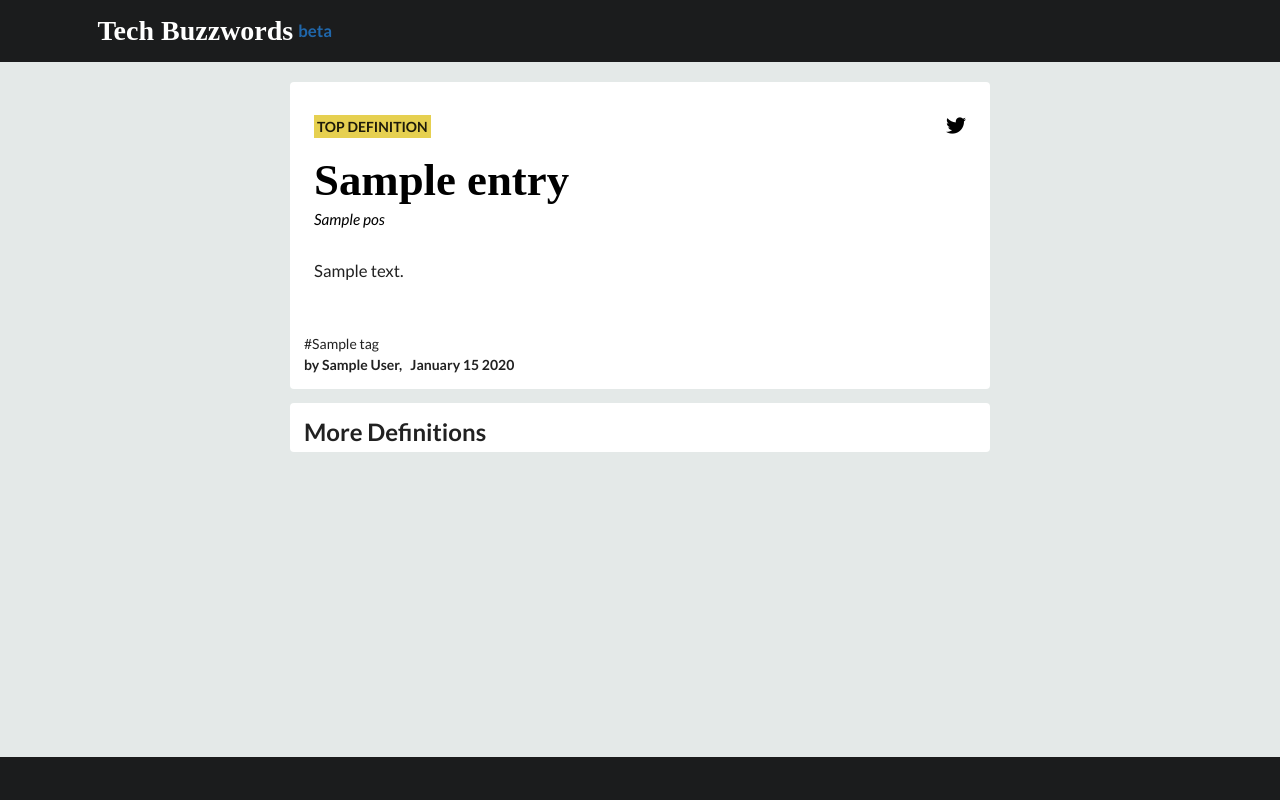
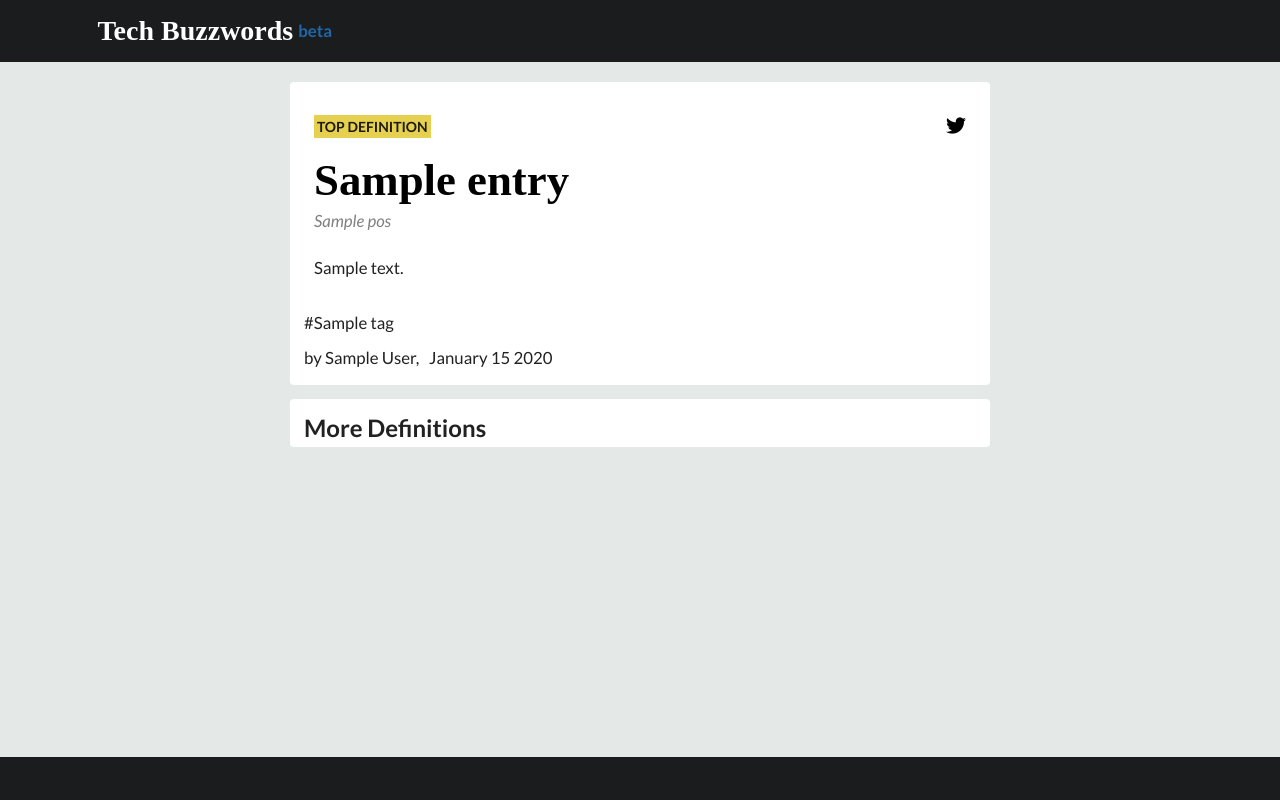
Before and after one commit to ericagreeene/tech-dict, a Flask app: template templates/entry.html in a window 1280 px wide. Run offline with Flask 2, Linux system fonts and the light colour scheme; the template is opened without the code that fills it: most values are stand-ins (such as "Sample title", 1, 10 or a date in 2020); some libraries are stand-ins or nearby versions; some web fonts are replaced.

Commit message:
Styling updates

```diff
--- a/static/style.css
+++ b/static/style.css
@@ -17,7 +17,7 @@
 
 .entry-body {
     overflow: hidden;
-    margin: 30px 0;
+    margin: 25px 0 10px 0;
     font-size: 1.2em;
  }
 
@@ -52,8 +52,8 @@
 }
 
 .entry-pos {
-    font-size: 1.1em;
-    color: black;
+    font-size: 1.2em;
+    color: grey;
     margin: 0;
     font-style: italic;
     font-weight: 400;
@@ -61,6 +61,11 @@
 
 .tag {
     margin-right: 5px;
+    font-size: 1.2em;
+}
+
+.tags {
+    margin-bottom: 10px;
 }
 
 .definition:not(:last-child){
@@ -177,8 +182,14 @@ img {
     font-size: 1.1em;
 }
 
+.card-pos {
+    font-style: italic;
+    font-size: 1.1em;
+}
+
 .entry-author {
-    font-weight: 600;
+    font-weight: 400;
+    font-size: 1.2em;
 }
 
 .homepage-list {
--- a/templates/base.html
+++ b/templates/base.html
@@ -17,7 +17,6 @@
     <link rel="stylesheet" type="text/css" href="static/style.css">
     <link rel="stylesheet" type="text/css" href="static/external/css/fjord.css" >
     <link rel="stylesheet" type="text/css" href="static/external/css/semantic.min.css">
-    <link rel="stylesheet" type="text/css" href="static/external/css/popup.min.css">
 
     {% block twitter %}
     <meta name="twitter:card" content="summary_large_image"></meta>
--- a/templates/cards.html
+++ b/templates/cards.html
@@ -10,7 +10,7 @@
       </div>
 
       <div class="meta">
-        <div class="">{{ e["pos"] }}</div>
+        <div class="card-pos">{{ e["pos"] }}</div>
         </div>
 
 
```
Also changed, not shown: static/twitter/twitter-card-111jVVuNNAfcD7B59WjdLO.png, static/twitter/twitter-card-1cNcFg1WtLOkEJiIOKOS1b.png, static/twitter/twitter-card-1miXPAjsyGCd6G73yJ8yFF.png, static/twitter/twitter-card-1sTT5SnKCRIPSTWlyEJhVX.png, static/twitter/twitter-card-6tSQpgfRImI5uv5UZ7MWO5.png, static/twitter/twitter-card-7ECcPZpSpOKUJWzmNBfKqR.png, static/twitter/twitter-card-R2xRY59MZRhIkyFtqQvQS.png.
